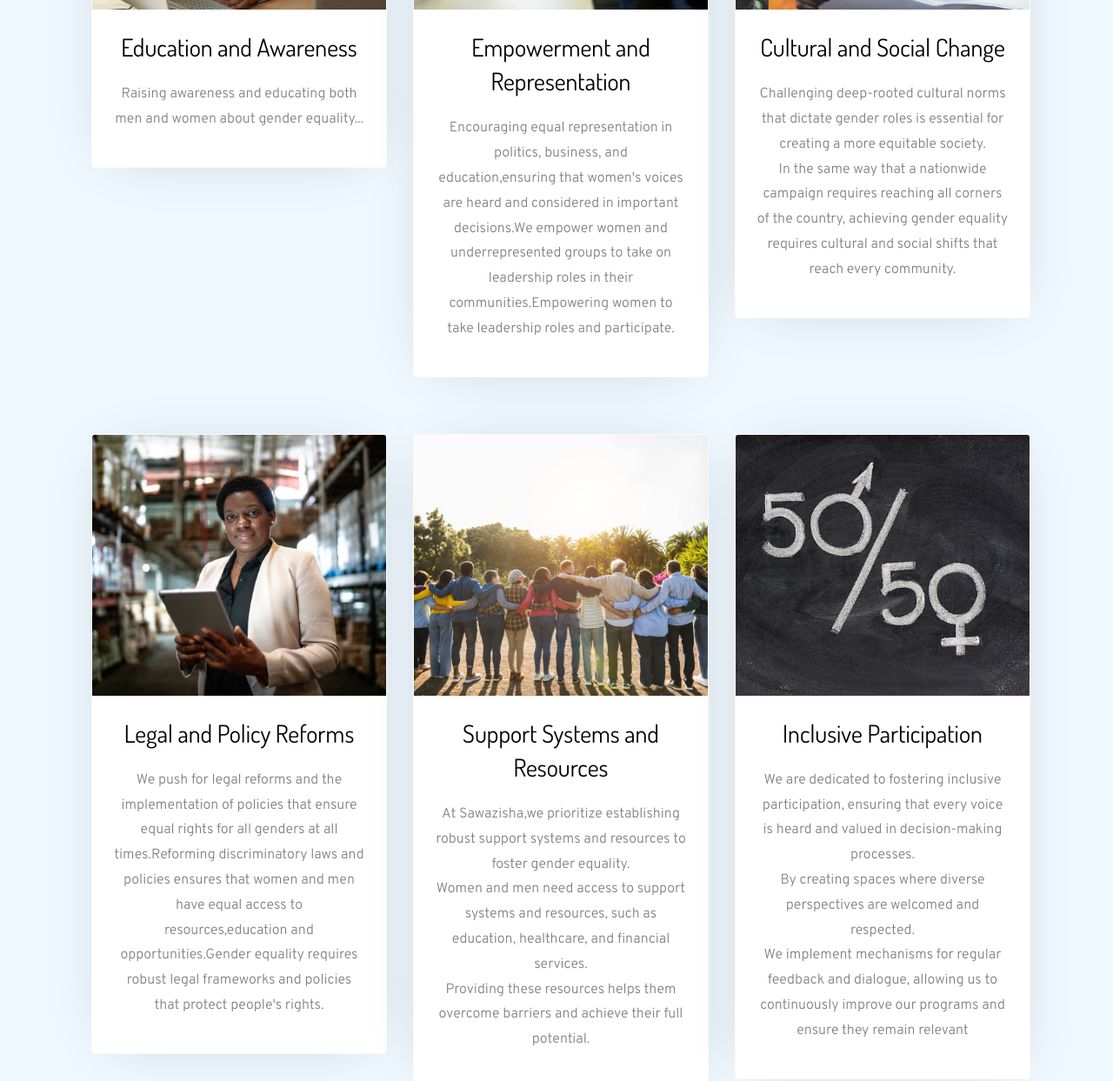
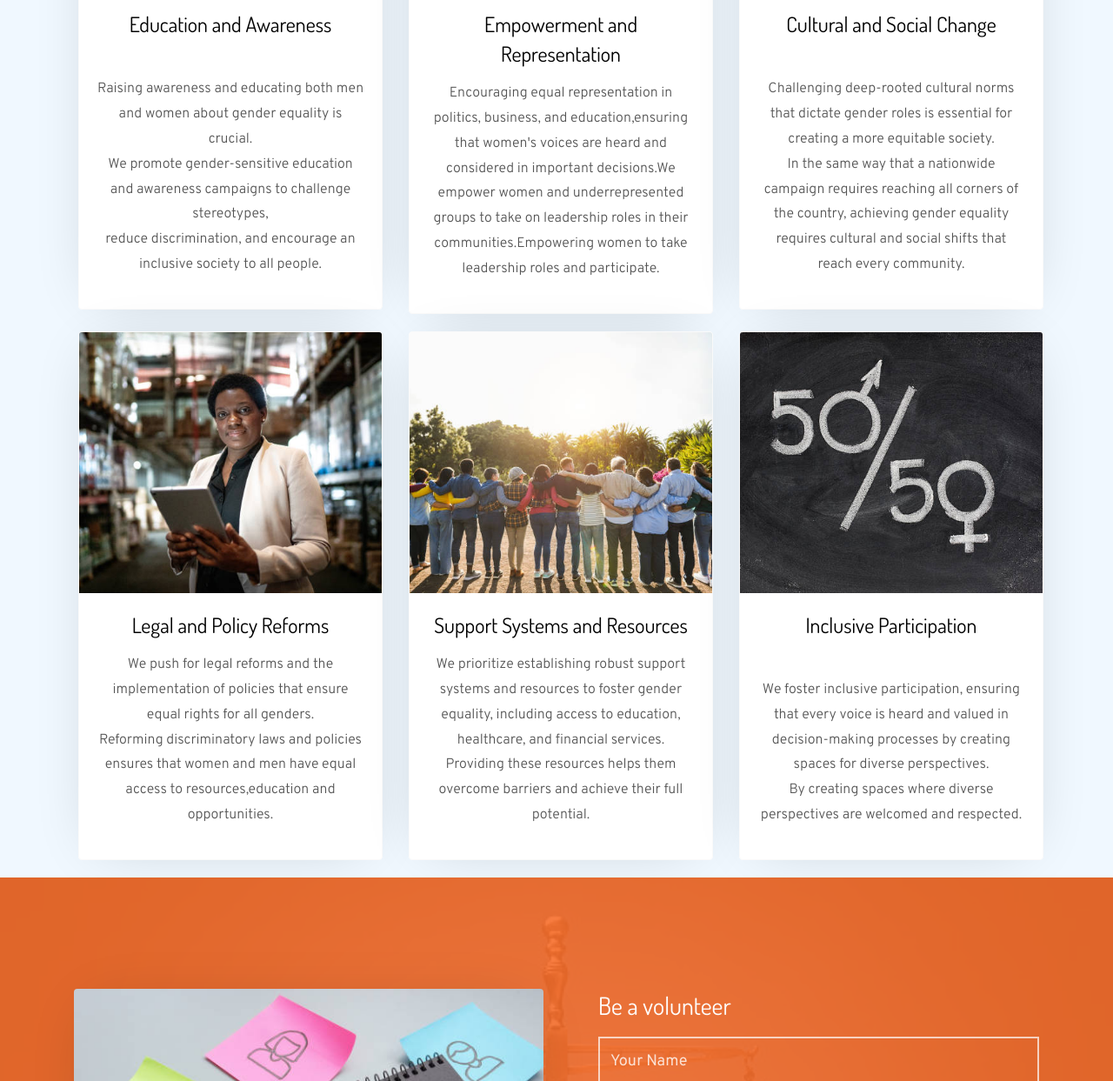
Before and after one commit to fnabwire/sawazisha, a plain HTML site: page causes.html in a window 1280 px wide. Shown: the part 840-2083 px from the top of the page at 87% size. Drawn offline with Linux system fonts and the light colour scheme; files whose address does not match are found by name.

Commit message:
causescards

```diff
--- a/causes.html
+++ b/causes.html
@@ -1,33 +1,58 @@
 <!DOCTYPE html>
 <html lang="en">
   <head>
-    <title>sawazisha</title>
+    <title>Sawazisha - Causes</title>
     <meta charset="utf-8">
     <meta name="viewport" content="width=device-width, initial-scale=1.0">
     <meta http-equiv="X-UA-Compatible" content="ie=edge">
-
 
     <link href="https://fonts.googleapis.com/css?family=Dosis:200,300,400,500,700" rel="stylesheet">
     <link href="https://fonts.googleapis.com/css?family=Overpass:300,400,400i,600,700" rel="stylesheet">
 
     <link rel="stylesheet" href="css/open-iconic-bootstrap.min.css">
     <link rel="stylesheet" href="css/animate.css">
-
     <link rel="stylesheet" href="css/owl.carousel.min.css">
     <link rel="stylesheet" href="css/owl.theme.default.min.css">
     <link rel="stylesheet" href="css/magnific-popup.css">
-
     <link rel="stylesheet" href="css/aos.css">
-
     <link rel="stylesheet" href="css/ionicons.min.css">
-
     <link rel="stylesheet" href="css/bootstrap-datepicker.css">
     <link rel="stylesheet" href="css/jquery.timepicker.css">
-
-
     <link rel="stylesheet" href="css/flaticon.css">
     <link rel="stylesheet" href="css/icomoon.css">
     <link rel="stylesheet" href="css/style.css">
+    <style>
+      .cause-entry {
+        background: #fff;
+        border: 1px solid #fafafa;
+        box-shadow: 0px 3px 66px -24px rgba(0, 0, 0, 0.2);
+        border-radius: 4px;
+        overflow: hidden;
+        margin-bottom: 20px;
+      }
+      .cause-entry .img {
+        height: 300px;
+        background-size: cover;
+        background-position: center;
+      }
+      .cause-entry .text {
+        padding: 20px;
+      }
+      .cause-entry .text h3 {
+        margin-bottom: 15px;
+        font-size: 1.5rem;
+      }
+      .cause-entry .text p {
+        font-size: 1rem;
+        color: #555;
+      }
+      @media (max-width: 767px) {
+        .cause-entry {
+          margin-bottom: 30px;
+        }
+      }
+    </style>
+
   </head>
   <body>
 
@@ -56,7 +81,9 @@
       <div class="container">
         <div class="row no-gutters slider-text align-items-center justify-content-center" data-scrollax-parent="true">
           <div class="col-md-7 ftco-animate text-center" data-scrollax=" properties: { translateY: '70%' }">
-             <p class="breadcrumbs" data-scrollax="properties: { translateY: '30%', opacity: 1.6 }"><span class="mr-2"><a href="index.html">Home</a></span> <span>Causes</span></p>
+            <p class="breadcrumbs" data-scrollax="properties: { translateY: '30%', opacity: 1.6 }">
+              <span class="mr-2"><a href="index.html">Home</a></span> <span>Causes</span>
+            </p>
             <h1 class="mb-3 bread" data-scrollax="properties: { translateY: '30%', opacity: 1.6 }">Causes</h1>
           </div>
         </div>
@@ -66,77 +93,70 @@
 
     <section class="ftco-section">
       <div class="container">
-      	<!-- <div class="row"> -->
-          <div class="row-section">
+        <div class="row">
           <div class="col-md-4 ftco-animate">
             <div class="cause-entry">
-                <a href="#" class="img" style="background-image: url(images/cause-1.jpg);"></a>
-                <div class="text p-3 p-md-4">
+              <div class="img" style="background-image: url('images/cause-1.jpg');"></div>
+              <div class="text">
                 <h3>Education and Awareness</h3>
-                  <p>Raising awareness and educating both men and women about gender equality...</p>
-                </div>
-              </div>
-            </div>
-
-
-            <div class="col-md-4 ftco-animate">
-      			<div class="cause-entry">
-    					<a href="#" class="img" style="background-image: url(images/cause-2.jpg);"></a>
-    					<div class="text p-3 p-md-4">
-    						<h3>Empowerment and Representation</h3>
-    						<p>Encouraging equal representation in politics, business, and education,ensuring that women's voices are heard and considered in important decisions.We empower women and underrepresented groups to take on leadership roles in their communities.Empowering women to take leadership roles and participate.</p>
-
+                <p><br>Raising awareness and educating both men and women about gender equality is crucial. <br>We promote gender-sensitive education and awareness campaigns to challenge stereotypes, <br>reduce discrimination, and encourage an inclusive society to all people.</p>
               </div>
             </div>
           </div>
 
           <div class="col-md-4 ftco-animate">
             <div class="cause-entry">
-    					<a href="#" class="img" style="background-image: url(images/cause-3.jpg);"></a>
-    					<div class="text p-3 p-md-4">
-    						<h3>Cultural and Social Change</h3>
-    						<p>Challenging deep-rooted cultural norms that dictate gender roles is essential for creating a more equitable society.<br>In the same way that a nationwide campaign requires reaching all corners of the country, achieving gender equality requires cultural and social shifts that reach every community.</p>
+              <div class="img" style="background-image: url('images/cause-2.jpg');"></div>
+              <div class="text">
+                <h3>Empowerment and Representation</h3>
+                <p>Encouraging equal representation in politics, business, and education,ensuring that women's voices are heard and considered in important decisions.We empower women and underrepresented groups to take on leadership roles in their communities.Empowering women to take leadership roles and participate.
 
+                </p>
               </div>
             </div>
           </div>
 
-        </div>
-
-          <div class="row-separator"></div>
-          <div class="row-section bottom-rows">
           <div class="col-md-4 ftco-animate">
             <div class="cause-entry">
-    					<a href="#" class="img" style="background-image: url(images/cause-4.jpg);"></a>
-    					<div class="text p-3 p-md-4">
-    						<h3>Legal and Policy Reforms</h3>
-    						<p>We push for legal reforms and the implementation of policies that ensure equal rights for all genders at all times.Reforming discriminatory laws and policies ensures that women and men have equal access to resources,education and opportunities.Gender equality requires robust legal frameworks and policies that protect people's rights.</p>
-
+              <div class="img" style="background-image: url('images/cause-3.jpg');"></div>
+              <div class="text">
+                <h3>Cultural and Social Change</h3>
+                <p><br>Challenging deep-rooted cultural norms that dictate gender roles is essential for creating a more equitable society.<br>
+                  In the same way that a nationwide campaign requires reaching all corners of the country, achieving gender equality requires cultural and social shifts that reach every community.</p>
               </div>
             </div>
           </div>
+
           <div class="col-md-4 ftco-animate">
             <div class="cause-entry">
-    					<a href="#" class="img" style="background-image: url(images/cause-5.jpg);"></a>
-    					<div class="text p-3 p-md-4">
-    						<h3>Support Systems and Resources</h3>
-    						<p> At Sawazisha,we prioritize establishing robust support systems and resources to foster gender equality.<br> Women and men need access to support systems and resources, such as education, healthcare, and financial services.<br>Providing these resources helps them overcome barriers and achieve their full potential.</p>
-
+              <div class="img" style="background-image: url('images/cause-4.jpg');"></div>
+              <div class="text">
+                <h3>Legal and Policy Reforms</h3>
+                <p>We push for legal reforms and the implementation of policies that ensure equal rights for all genders.<br>Reforming discriminatory laws and policies ensures that women and men have equal access to resources,education and opportunities.</p>
               </div>
             </div>
           </div>
+
           <div class="col-md-4 ftco-animate">
             <div class="cause-entry">
-    					<a href="#" class="img" style="background-image: url(images/cause-6.jpg);"></a>
-    					<div class="text p-3 p-md-4">
+              <div class="img" style="background-image: url('images/cause-5.jpg');"></div>
+              <div class="text">
+                <h3>Support Systems and Resources</h3>
+                <p>We prioritize establishing robust support systems and resources to foster gender equality, including access to education, healthcare, and financial services.<br>Providing these resources helps them overcome barriers and achieve their full potential.</p>
+              </div>
+            </div>
+          </div>
+
+          <div class="col-md-4 ftco-animate">
+            <div class="cause-entry">
+              <div class="img" style="background-image: url('images/cause-6.jpg');"></div>
+              <div class="text">
                 <h3>Inclusive Participation</h3>
-    						<p>We are dedicated to fostering inclusive participation, ensuring that every voice is heard and valued in decision-making processes.<br>By creating spaces where diverse perspectives are welcomed and respected.<br>We implement mechanisms for regular feedback and dialogue, allowing us to continuously improve our programs and ensure they remain relevant </p>
-
+                <p><br>We foster inclusive participation, ensuring that every voice is heard and valued in decision-making processes by creating spaces for diverse perspectives.<br>By creating spaces where diverse perspectives are welcomed and respected.</p>
               </div>
             </div>
           </div>
         </div>
-
       </div>
     </section>
 
```
Also changed, not shown: css/style.css. Lines whose indentation alone changed are shown as unchanged.
